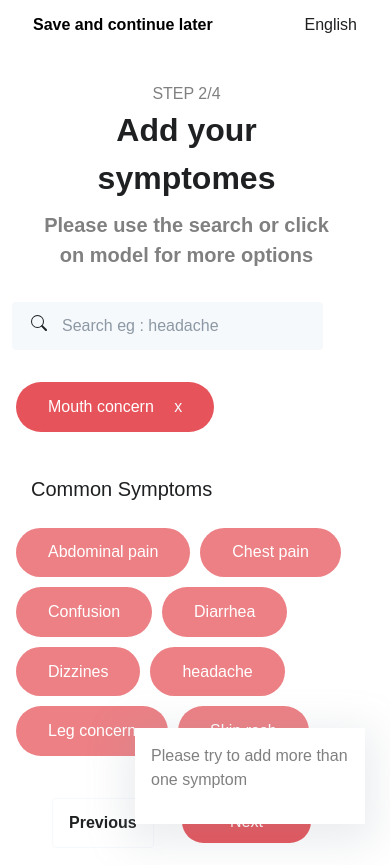
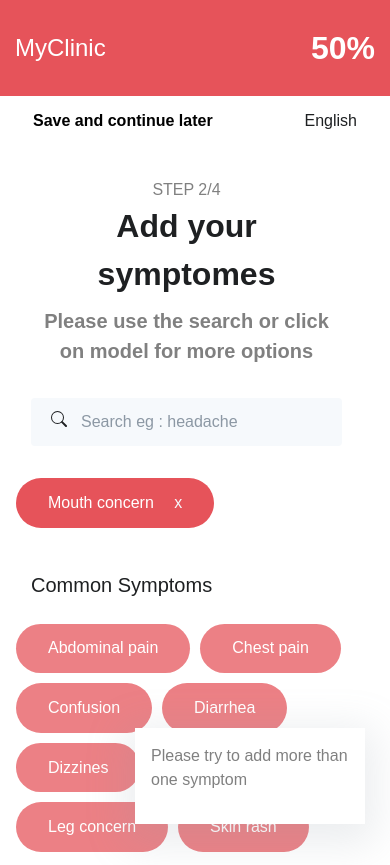
Before and after one commit to Meschacirung/MyClinic, a plain HTML site: page index.html in a window 390 px wide. Shown: the top 865 px of the page. Drawn offline with Linux system fonts and the light colour scheme.

Commit message:
feat (tab) : create component

```diff
--- a/index.html
+++ b/index.html
@@ -9,6 +9,20 @@
     <link rel="stylesheet" href="css/style.min.css">
 </head>
 <body>
+
+    <div class="bg-danger d-lg-none">
+        <div class="container pt-4 pb-3">
+            <div class="d-flex items-center text-white">
+                <div>
+                    <h4><a href="" class="text-white font-weight-bolder">MyClinic</a></h4>
+                </div>
+
+                <div class="text-center ml-auto">
+                    <h2 class="font-weight-bold">50%</h2>
+                </div>
+            </div>
+        </div>
+    </div>
 
     <main>
         <div class="row">
@@ -30,8 +44,8 @@
 
                     <div class="pr-5 pl-1">
                         <ul class="list-unstyled">
-                            <li class="mt-3"><a href="" class="border-l pl-5 py-3 step d-block text-white">Patient</a></li>
-                            <li class="mt-3"><a href="" class="pl-5 py-3 step d-block text-white">Symptomes</a></li>
+                            <li class="mt-3"><a href="" class="pl-5 py-3 step d-block text-white">Patient</a></li>
+                            <li class="mt-3"><a href="" class="border-l pl-5 py-3 step d-block text-white">Symptomes</a></li>
                             <li class="mt-3"><a href="" class="pl-5 py-3 step d-block text-white">Regions</a></li>
                             <li class="mt-3"><a href="" class="pl-5 py-3 step d-block text-white">Interview</a></li>
                             <li class="mt-3"><a href="" class="pl-5 py-3 step d-block text-white">Results</a></li>
@@ -58,8 +72,8 @@
                     <div class="row mt-5">
                         <div class="col-md-8">
                             <form action="">
-                                <div class="d-flex items-center">
-                                    <div style="margin-right:-35px; z-index:20;">
+                                <div class="d-flex items-center position-relative">
+                                    <div class="position-absolute" style="z-index:20; left:20px;">
                                         <svg width="1em" height="1em" viewBox="0 0 16 16" class="bi bi-search" fill="currentColor" xmlns="http://www.w3.org/2000/svg">
                                             <path fill-rule="evenodd" d="M10.442 10.442a1 1 0 0 1 1.415 0l3.85 3.85a1 1 0 0 1-1.414 1.415l-3.85-3.85a1 1 0 0 1 0-1.415z"/>
                                             <path fill-rule="evenodd" d="M6.5 12a5.5 5.5 0 1 0 0-11 5.5 5.5 0 0 0 0 11zM13 6.5a6.5 6.5 0 1 1-13 0 6.5 6.5 0 0 1 13 0z"/>
```
